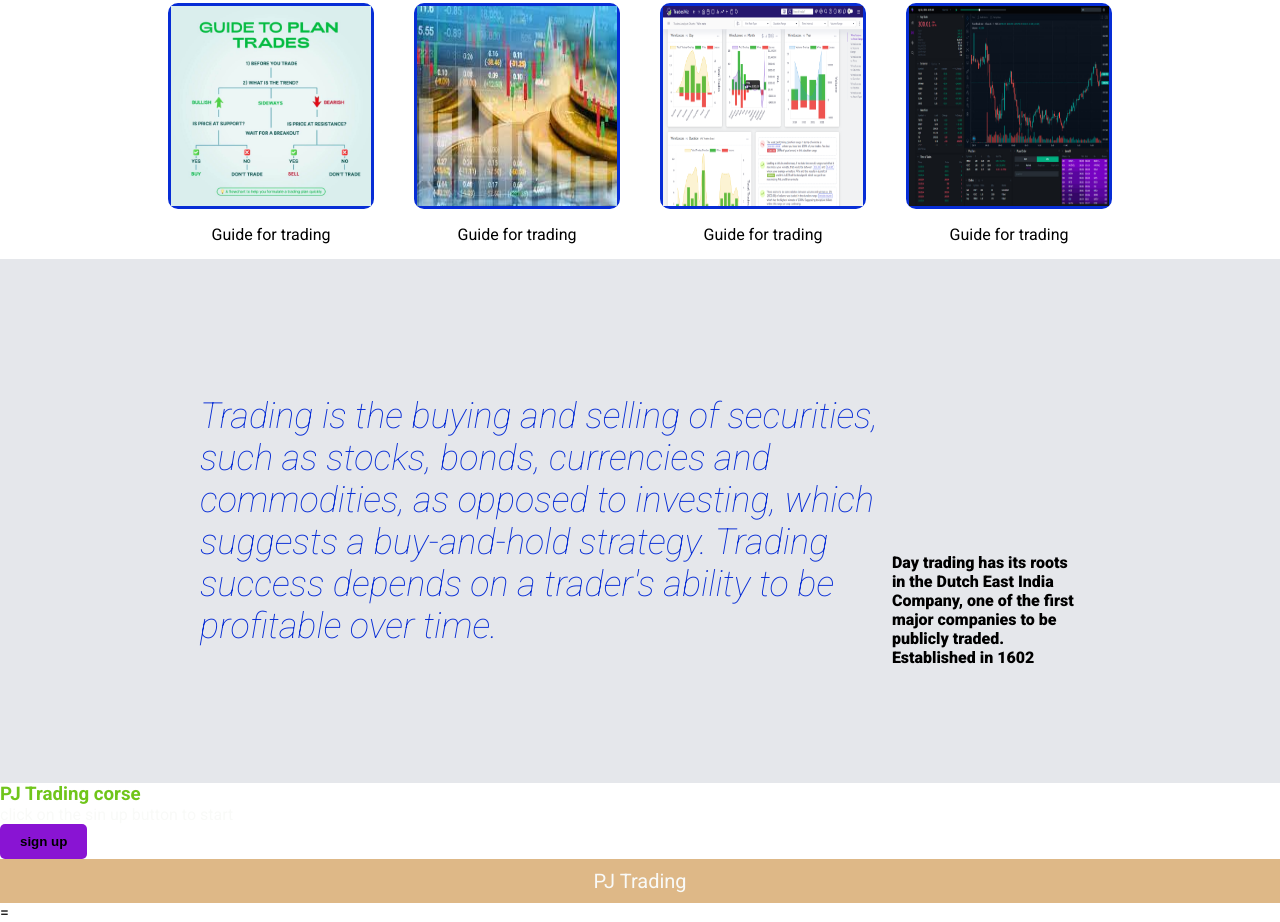
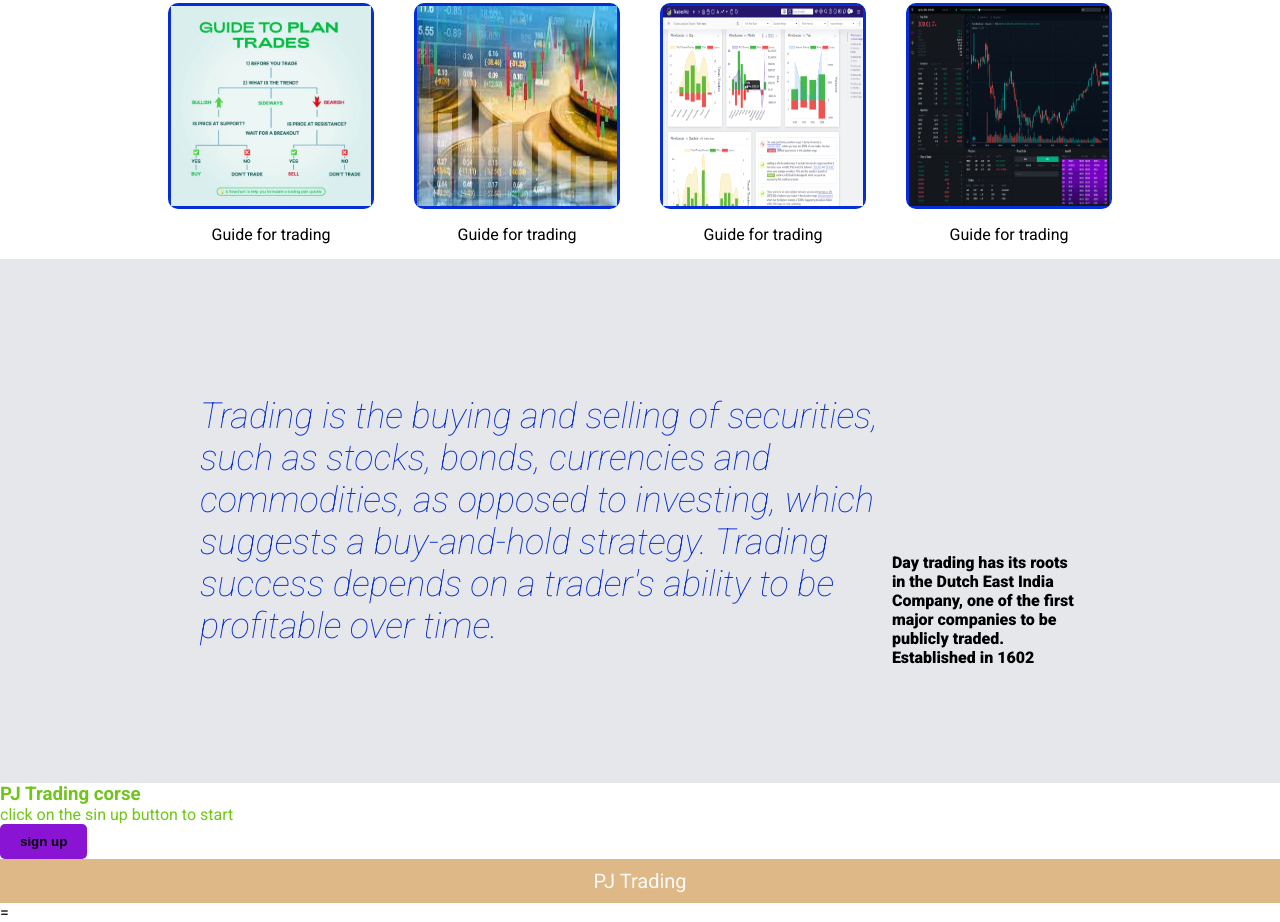
Before and after one commit to PaulJCohen/landing-page, a plain HTML site: page index.html in a window 1280 px wide. Shown: the part 896-1818 px from the top of the page. Drawn offline with Linux system fonts and the light colour scheme.

Commit message:
finished

```diff
--- a/style.css
+++ b/style.css
@@ -165,7 +165,7 @@ h3 {
 }
 
 .call-to-action-text {
-    color: #F9FAF8;
+    color: #6ec814;
     padding: 0px;
     margin: 0px;
 }
```
